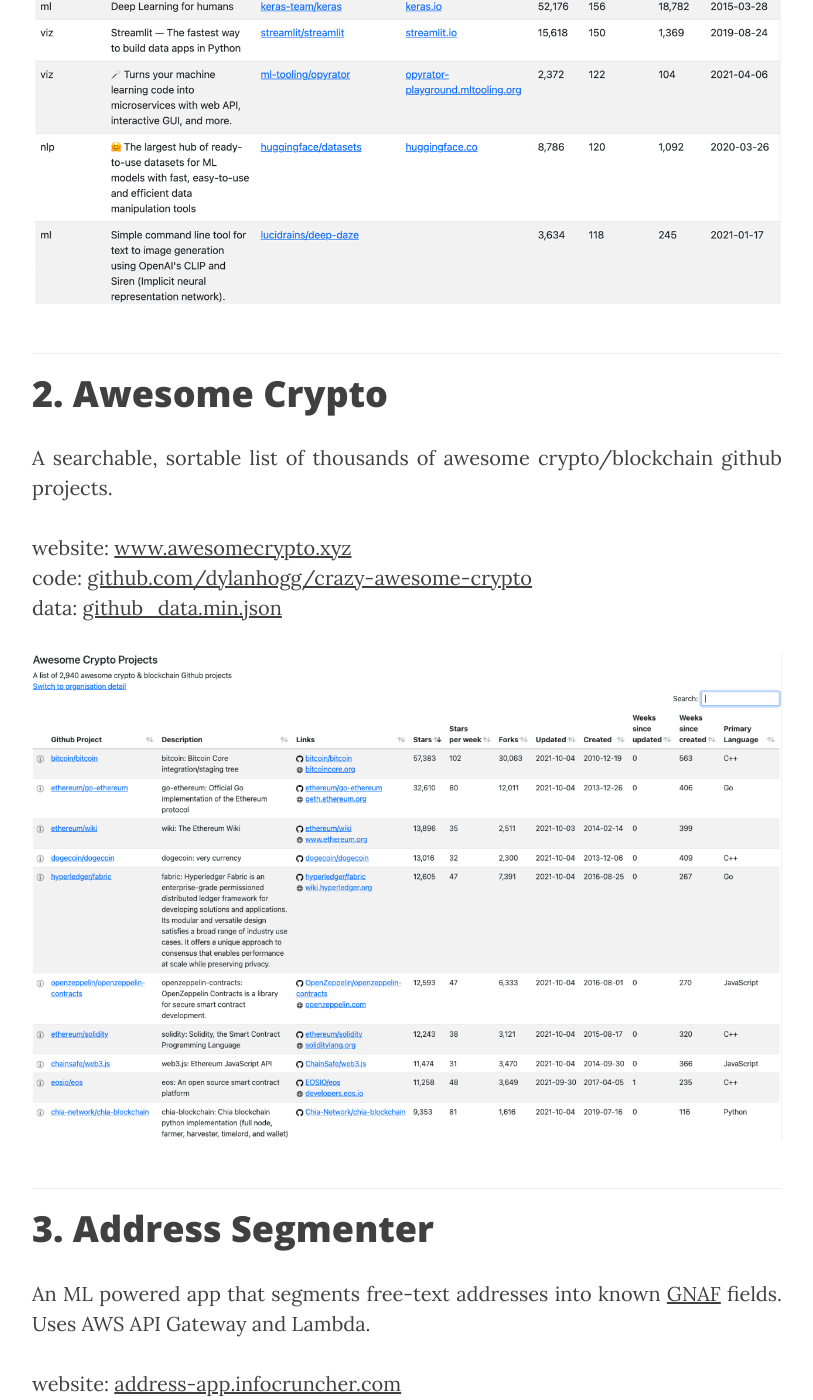
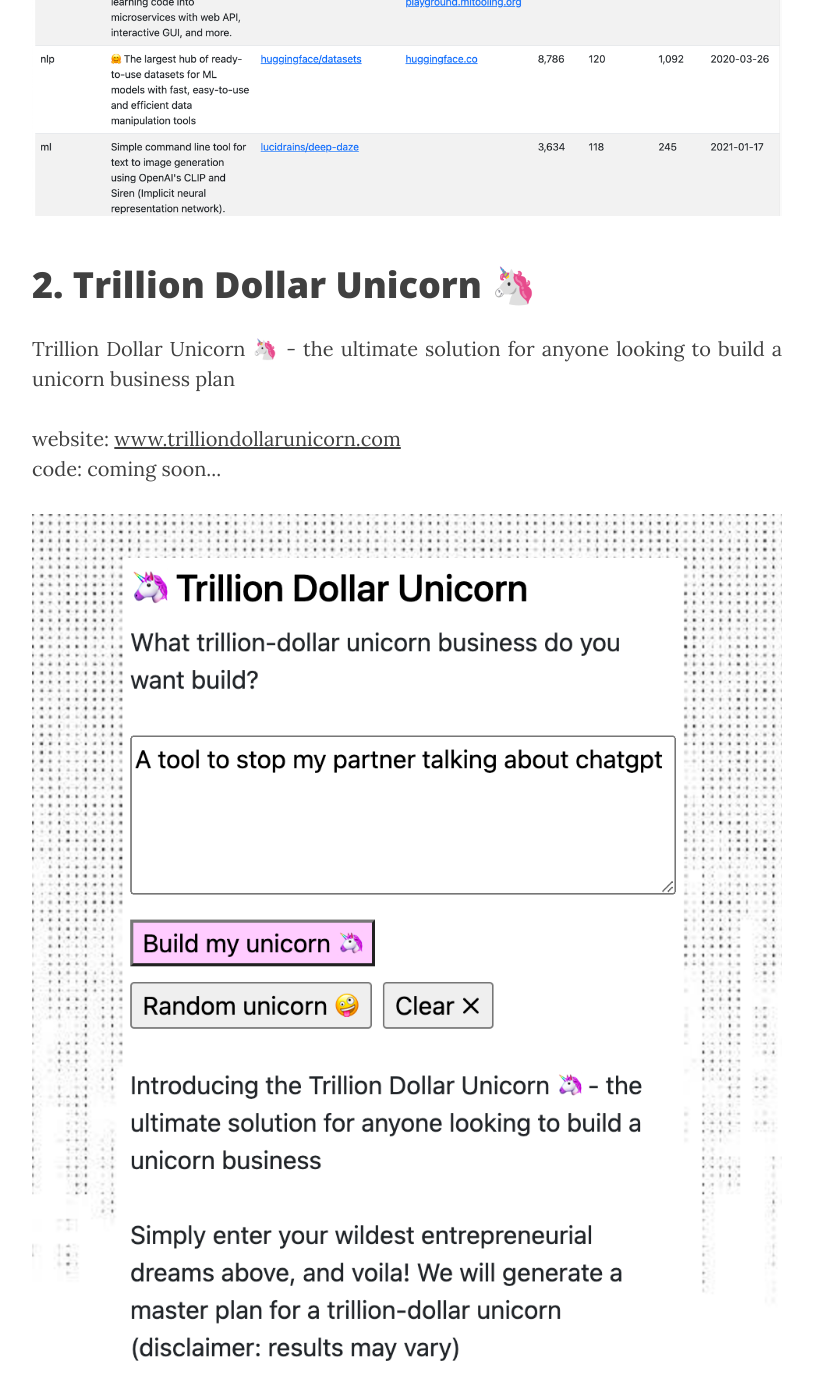
Before and after one commit to dylanhogg/dylanhogg.github.io, a Jekyll site: the page built from apps.html, in a window 1280 px wide and 1400 px high, scrolled down 911 px. Shown: the whole window, without its empty margins (233-1046 px from the left). Built offline with Jekyll 4.4.1, drawn with Linux system fonts in a browser that asks for light colours; nearby versions of some CDN libraries; some of the changed text lies outside the part shown.

Commit message:
Add trillion dollar unicorn to apps page.

```diff
--- a/apps.html
+++ b/apps.html
@@ -19,8 +19,19 @@ header-img: "img/apps-bg.jpg"
 <a href="https://www.awesomepython.org/"><img src="../img/app-awesome-python-1.png" /></a>
 <br />
 
+<h1>2. <a href="https://www.trilliondollarunicorn.com/">Trillion Dollar Unicorn 🦄</a></h1>
+<p>
+    Trillion Dollar Unicorn 🦄 - the ultimate solution for anyone looking to build a unicorn business plan
+    <br /><br />
+    website: <a href="https://www.trilliondollarunicorn.com/">www.trilliondollarunicorn.com</a>
+    <br />
+    code: coming soon...
+</p>
+<a href="https://www.trilliondollarunicorn.com/"><img src="../img/app-trilliondollarunicorn-2.png" /></a>
+<br />
+
 <hr />
-<h1>2. <a href="https://www.awesomecrypto.xyz/">Awesome Crypto</a></h1>
+<h1>3. <a href="https://www.awesomecrypto.xyz/">Awesome Crypto</a></h1>
 <p>
     A searchable, sortable list of thousands of awesome crypto/blockchain github projects.
     <br />
@@ -35,7 +46,7 @@ header-img: "img/apps-bg.jpg"
 <br />
 
 <hr />
-<h1>3. <a href="https://address-app.infocruncher.com/">Address Segmenter</a></h1>
+<h1>4. <a href="https://address-app.infocruncher.com/">Address Segmenter</a></h1>
 <p>
     An ML powered app that segments free-text addresses into known <a href="https://geoscape.com.au/data/g-naf/">GNAF</a> fields. Uses AWS API Gateway and Lambda.
     <br />
--- a/index.html
+++ b/index.html
@@ -5,7 +5,7 @@ description: "Explorations in Data, AI, Machine Learning, Blockchain and the Fut
 
 <div class="post-preview">
     <a href="{{ site.baseurl }}/apps">
-        <h2 class="post-title">My open source projects</h2>
+        <h2 class="post-title">My projects</h2>
         <h3 class="post-subtitle">From AWS study tools to productionised ML models and more...</h3>
     </a>
     <p class="post-meta">2020 - 2023</p>
```
Also changed, not shown: other parts of apps.html (+3 -3 lines), img/app-trilliondollarunicorn-2.png (added).
